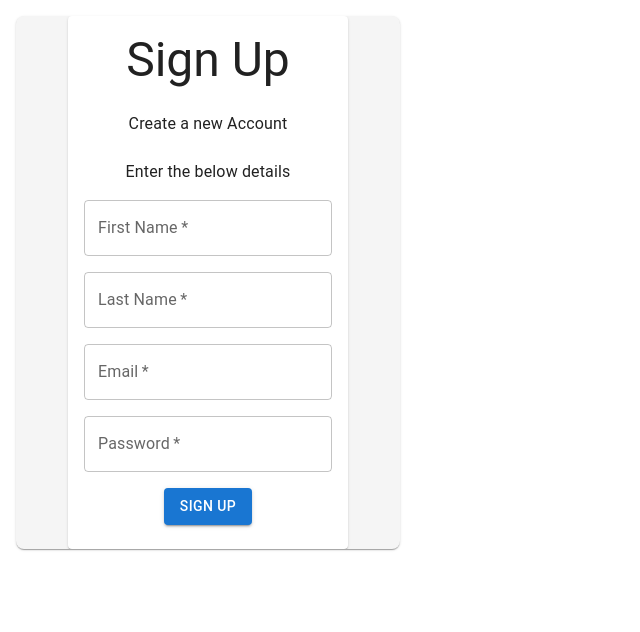
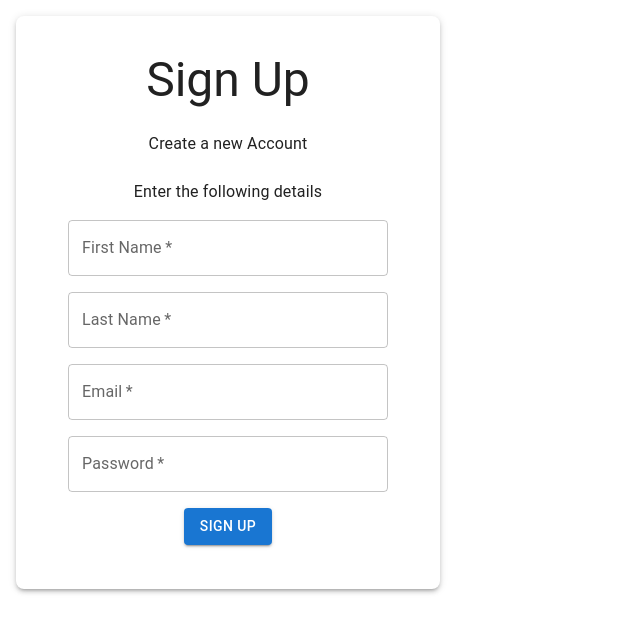
Before and after one commit to rdhir4/project-ui, a React (Create React App) app: page / in a window 1280 px wide. Shown: the top 632 px of the page, without its empty margins (0-640 px from the left). Built offline with nearby package versions, Linux system fonts and the light colour scheme.

Commit message:
completed sign up card

```diff
--- a/src/App.tsx
+++ b/src/App.tsx
@@ -1,5 +1,5 @@
 import React from 'react'
-import LoginForm from './Components/Login/LoginForm/login-form.component'
+// import LoginForm from './Components/Login/LoginForm/login-form.component'
 import SignUpForm from './Components/Login/SignUpForm/sign-up-form.component'
 
 const App = () => {
--- a/src/Components/Login/SignUpForm/sign-up-form.component.tsx
+++ b/src/Components/Login/SignUpForm/sign-up-form.component.tsx
@@ -1,46 +1,55 @@
-import React from "react"
-import Card from "@mui/material/Card"
-import CardContent from "@mui/material/CardContent"
-import Typography from "@mui/material/Typography"
-import TextField from "@mui/material/TextField"
-import Box from "@mui/material/Box"
-import StyledSignUpForm from "./sign-up-form.styled"
-import { Button } from "@mui/material"
-import DatePicker from "@mui/lab/DatePicker"
-import LocalizationProvider from "@mui/lab/LocalizationProvider"
-import AdapterDateFns from "@mui/lab/AdapterDateFns"
+import React from 'react'
+import CardContent from '@mui/material/CardContent'
+import Typography from '@mui/material/Typography'
+import Box from '@mui/material/Box'
+import StyledSignUpForm, { StyledTextInput } from './sign-up-form.styled'
+import { Button } from '@mui/material'
 
 const SignUpForm = () => {
   return (
-    <StyledSignUpForm>
-      <Card>
+    <StyledSignUpForm elevation={3}>
       <CardContent>
-          <Typography variant='h3' component='div'>
+        <Typography variant="h3" component="div">
           Sign Up
         </Typography>
         <Typography mt={3}>Create a new Account</Typography>
-          <Typography mt={3}>Enter the below details</Typography>
+        <Typography mt={3}>Enter the following details</Typography>
         <form>
           <Box mt={2}>
-              <TextField required label='First Name' type='text'></TextField>
+            <StyledTextInput
+              required
+              label="First Name"
+              type="text"
+            ></StyledTextInput>
           </Box>
           <Box mt={2}>
-              <TextField required label='Last Name' type='text'></TextField>
+            <StyledTextInput
+              required
+              label="Last Name"
+              type="text"
+            ></StyledTextInput>
           </Box>
           <Box mt={2}>
-              <TextField required label='Email' type='email'></TextField>
+            <StyledTextInput
+              required
+              label="Email"
+              type="email"
+            ></StyledTextInput>
           </Box>
           <Box mt={2}>
-              <TextField required label='Password' type='password'></TextField>
+            <StyledTextInput
+              required
+              label="Password"
+              type="password"
+            ></StyledTextInput>
           </Box>
           <Box mt={2}>
-              <Button type='submit' variant='contained' color='primary'>
+            <Button type="submit" variant="contained" color="primary">
               Sign Up
             </Button>
           </Box>
         </form>
       </CardContent>
-      </Card>
     </StyledSignUpForm>
   )
 }
--- a/src/Components/Login/SignUpForm/sign-up-form.styled.ts
+++ b/src/Components/Login/SignUpForm/sign-up-form.styled.ts
@@ -1,8 +1,9 @@
+import { TextField } from '@mui/material'
 import Card from '@mui/material/Card'
 import { styled } from '@mui/system'
 
 const StyledSignUpForm = styled(Card)`
-  background-color: #f5f5f5;
+  background-color: white;
   border-radius: 8px;
   max-width: 30vw;
   margin: 16px;
@@ -10,6 +11,10 @@ const StyledSignUpForm = styled(Card)`
   align-items: center;
   justify-content: center;
   text-align: center;
+  padding: 20px;
+`
+export const StyledTextInput = styled(TextField)`
+  width: 25vw;
 `
 
 export default StyledSignUpForm
```
Lines whose indentation alone changed are shown as unchanged.
